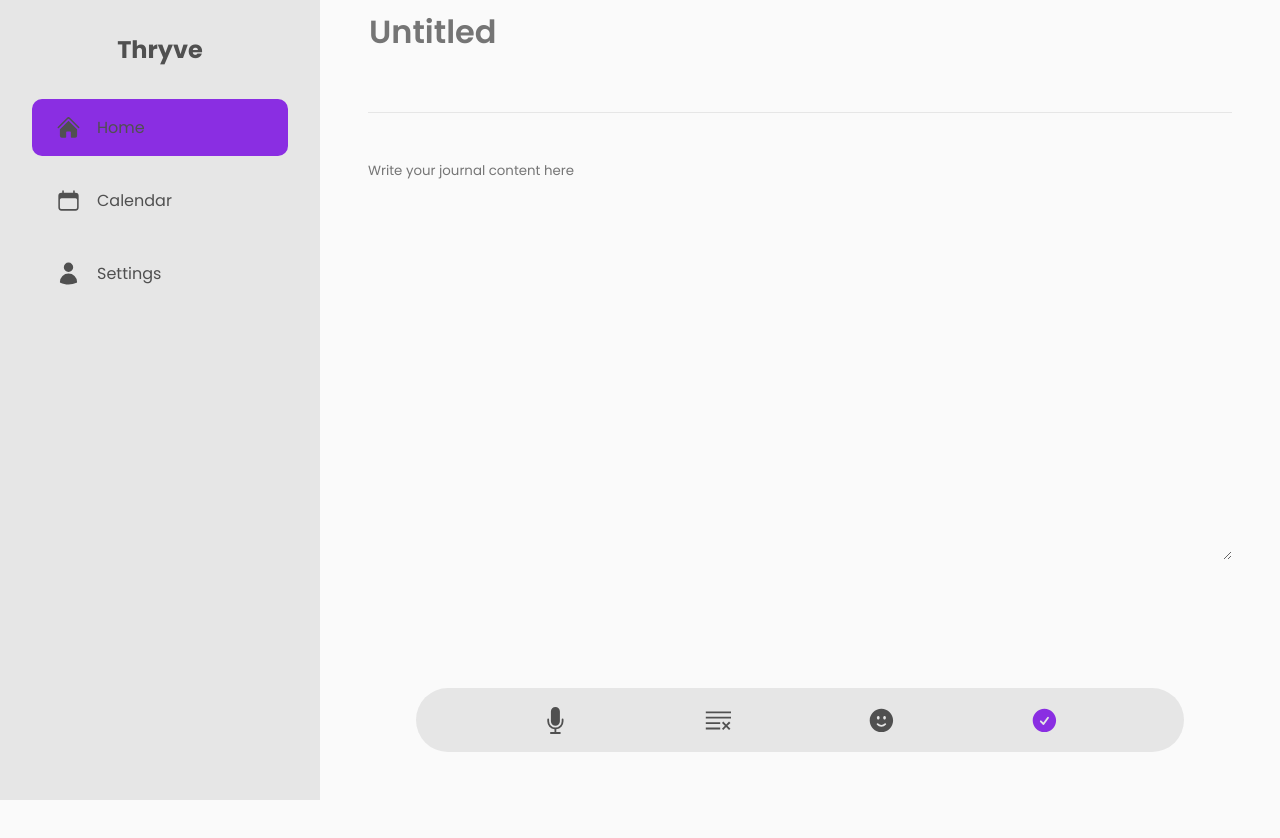
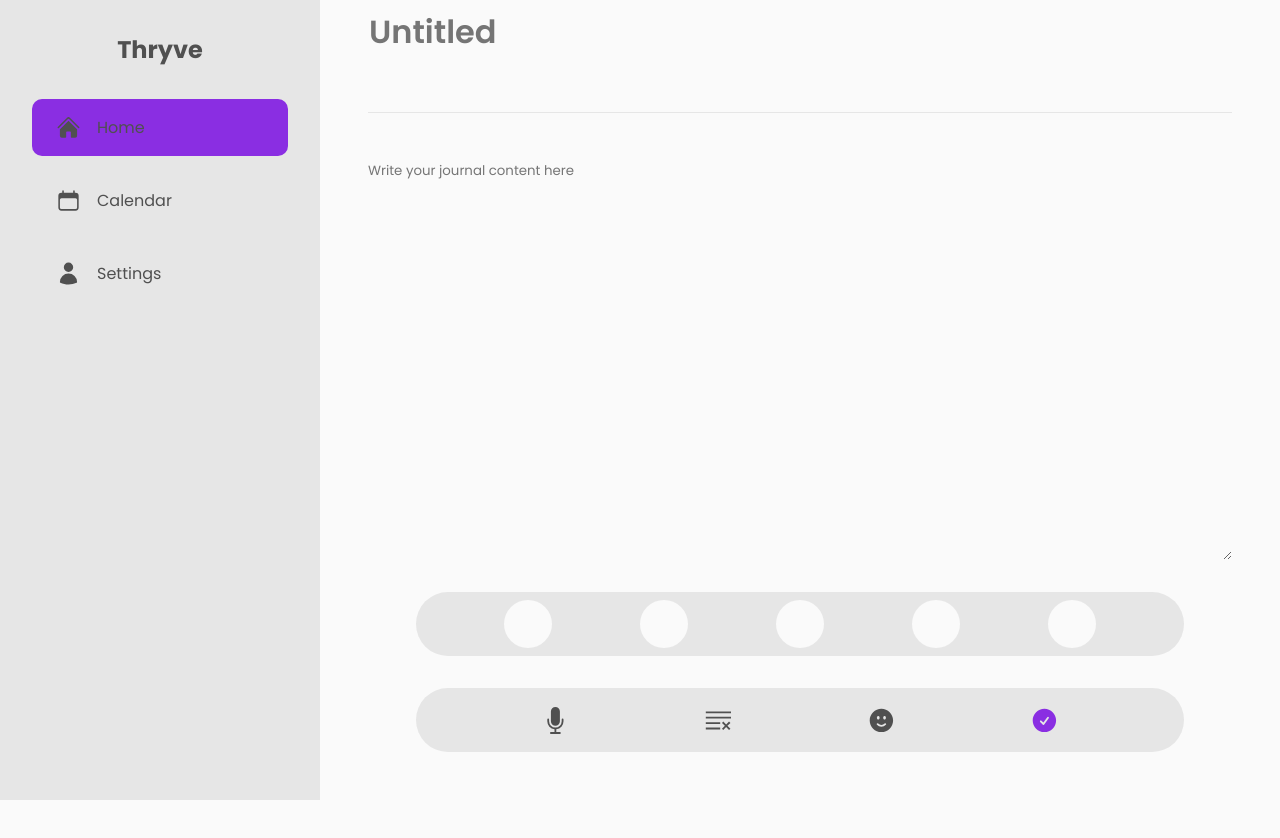
Before and after one commit to Charmingdc/Thryve, a React (Vite) app: page /add-journal in a window 1280 px wide. Both pictures are taken after a click on the button 881 px from the left and 720 px from the top of the page. Shown: the top 838 px of the page. Built offline with nearby package versions, Linux system fonts and the light colour scheme; no server answers.

Commit message:
completed add journal page

```diff
--- a/src/components/Helpers/MoodsBar/MoodsBar.jsx
+++ b/src/components/Helpers/MoodsBar/MoodsBar.jsx
@@ -1,10 +1,25 @@
-const MoodsBar = () => {
+import './Style.css';
+
+const MoodsBar = ({onMoodSelect}) => {
+   const handleMoodClick = (mood) => {
+      onMoodSelect(mood);
+   }
+
+
    return (
      <div className='moods-bar'>
-        <button></button>
-        <button></button>
-        <button></button>
-        <button></button>
+        <button onClick={() => handleMoodClick('grateful')}></button>
+
+        <button onClick={() => handleMoodClick('joyful')}></button>
+
+        <button onClick={() => handleMoodClick('inspired')}></button>
+
+        <button onClick={() => handleMoodClick('peaceful')}></button>
+
+        <button onClick={() => handleMoodClick('hopeful')}></button>
      </div>
    )
 }
+
+
+export default MoodsBar;
--- /dev/null
+++ b/src/components/Helpers/MoodsBar/Style.css
@@ -0,0 +1,41 @@
+.moods-bar {
+  width: 80%;
+  height: 4rem;
+  position: fixed;
+  bottom: 18%;
+  display: flex;
+  align-items: center;
+  justify-content: space-evenly;
+  background-color: var(--shade);
+  border-radius: 3rem;
+}
+
+.moods-bar button {
+  width: 3rem;
+  height: 3rem;
+  display: flex;
+  align-items: center;
+  justify-content: center;
+  background-color: var(--bg);
+  border: none;
+  border-radius: 50%;
+  margin-top: 0rem;
+}
+
+.moods-bar button .icon {
+  width: 1.8rem;
+  height: 1.8rem;
+  transition: 300ms;
+}
+
+.moods-bar button:hover .icon {
+  margin-top: -.5rem;
+}
+
+
+
+@media (min-width: 726px) {
+  .moods-bar {
+    width: 60%;
+  }
+}
--- a/src/components/Helpers/MoodsBar/index.js
+++ b/src/components/Helpers/MoodsBar/index.js
@@ -0,0 +1,3 @@
+import MoodsBar from './MoodsBar.jsx';
+
+export default MoodsBar;
--- /dev/null
+++ b/src/functions/validateJournal.js
@@ -0,0 +1,7 @@
+const validateJournal = async (title, content) => {
+  if (title.trim() === '') return 'Journal title cannot be empty';
+  if (content.trim() === '') return 'Journal content cannot be empty';
+}
+
+
+export default validateJournal;
--- a/src/pages/AddJournalPage/AddJournalPage.jsx
+++ b/src/pages/AddJournalPage/AddJournalPage.jsx
@@ -1,4 +1,4 @@
-import { useState } from 'react';
+import { useState, useEffect } from 'react';
 
 import { auth, db} from '../../firebase/firebase-init';
 import { collection, addDoc, serverTimestamp } from 'firebase/firestore';
@@ -6,23 +6,32 @@ import { onAuthStateChanged } from 'firebase/auth';
 
 import { toast } from 'sonner';
 import SpeechToText from '../../functions/speechToText';
+import validateJournal from '../../functions/validateJournal';
+
 import Topnavbar from '../../components/Helpers/Topnavbar';
 import SideBar from '../../components/Helpers/SideBar';
 import JournalActionTab from '../../components/Helpers/JournalActionTab';
+import MoodsBar from '../../components/Helpers/MoodsBar';
+
 import './Style.css';
-import speechToText from '../../functions/speechToText';
 
 
 const AddJournalPage = () => {
   const [title, setTitle] = useState('');
   const [content, setContent] = useState('');
+  const [mood, setMood] = useState('');
+  const [showMoodBar, setShowMoodBar] = useState(false);
+  const [loading, setLoading] = useState(false);
+
 
   const writeWithVoice = async () => {
     try {
       toast.info('Voice text started');
 
+      // wait for speech transcript
       const result = await SpeechToText();
 
+      // condition to check if user have finish speaking
       if (result !== 'transcription endéd') {
         setContent((prev) => (
           prev ? `${prev} ${result}` : result
@@ -35,36 +44,42 @@ const AddJournalPage = () => {
     }
   }
 
+
   const clearContent = async () => {
+    // check if content is already empty
     if (content.trim() === '') {
       toast.error('Journal content is already empty');
       return;
     }
 
+    // clear journal content
     setContent('');
     toast.success('Journal content cleared');
   }
 
-  const addJournalMood = async () => {
-    alert('Set mood')
+
+  const addJournalMood = async (newMood) => {
+    // update state to display mood bar
+    setShowMoodBar(!showMoodBar);
+
+    try {
+      // update mood state
+      setMood(newMood);
+    } catch (error) {
+      console.error(error.message);
+    }
   }
 
-
-  const validateJournal = async (title, content) => {
-    try {
-      if (title.trim() == '') return 'Please input your journal title';
-      if (content.trim() == '') return 'Empty journal content';
-    } catch (err) {
-      console.error(err.message + 'me')
-    }
-  }
 
   const saveJournal = async () => {
     const validateErrors = await validateJournal(title, content);
 
     try {
       if (validateErrors) throw new Error(validateErrors);
+      if (!mood || mood === '') throw new Error('Please set a mood for this journal');
 
+      // display loading toast
+      const toastId = toast.loading('Saving your journal...');
       onAuthStateChanged(auth, async (user) => {
         try {
           // check if user is signed in
@@ -78,14 +93,18 @@ const AddJournalPage = () => {
 
           // define journal data structure
           const journalData = {
-            title,
-            content,
+            journalTitle: title,
+            journalContent: content,
+            journalMood: mood,
             userId,
             createdAt: serverTimestamp()
           }
 
           // save journal
           await addDoc(journalRef, journalData);
+
+          // dismiss loading toast
+          toast.dismiss(toastId);
 
           // notify user of successfull adding of journal
           toast.success('Journal added successfully');
@@ -101,6 +120,9 @@ const AddJournalPage = () => {
     } catch (err)  {
       console.error(err.message)
       toast.error(err.message);
+    } finally {
+      // dismiss loading toast
+      toast.dismiss(toastId);
     }
   }
 
@@ -135,6 +157,10 @@ const AddJournalPage = () => {
             onChange={(e) => setContent(e.target.value)} />
         </div>
 
+
+        {showMoodBar && (
+          <MoodsBar onMoodSelect={addJournalMood} />
+        )}
         <JournalActionTab actions={tabActions} />
       </div>
     </main>
```
